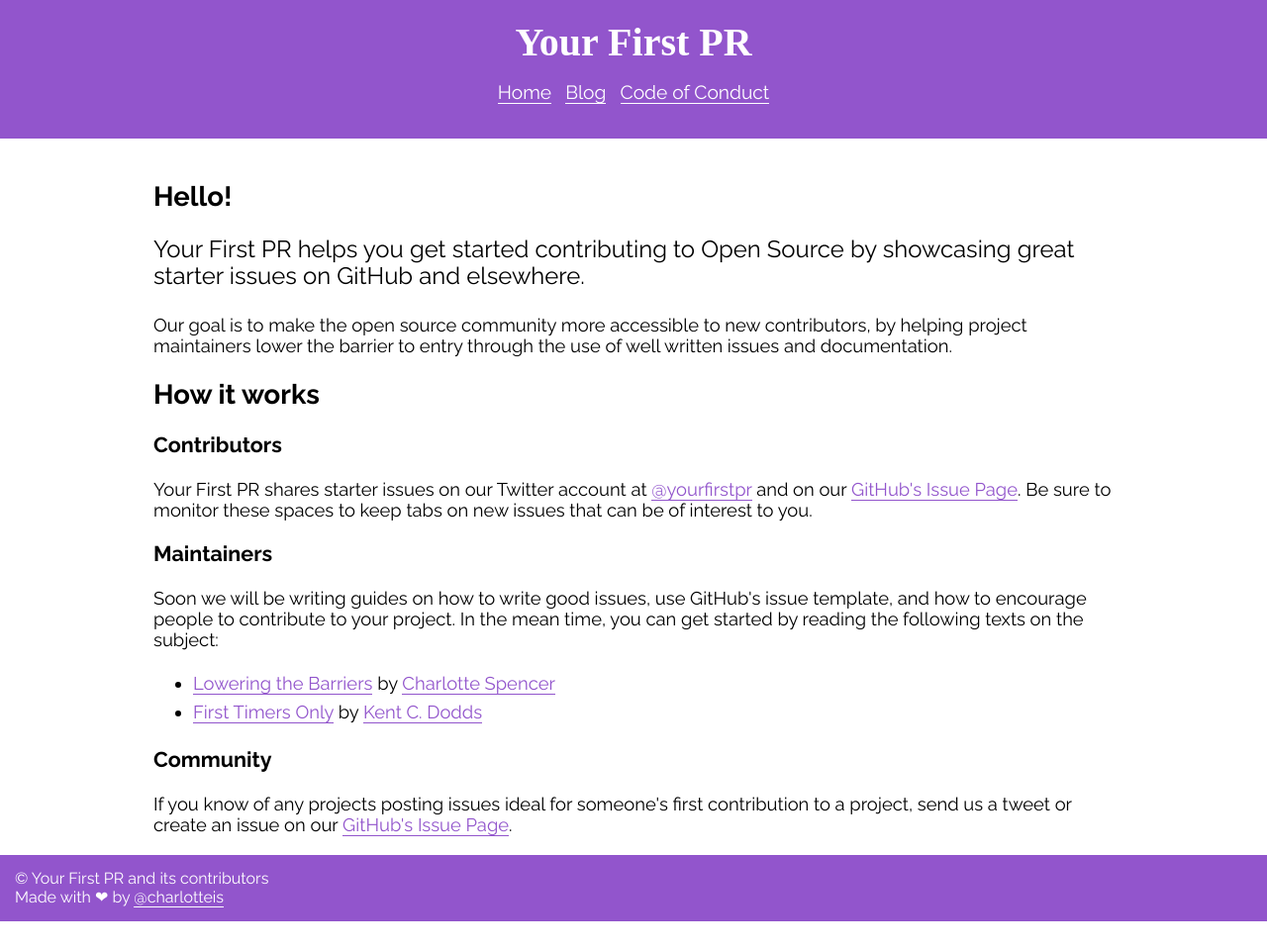
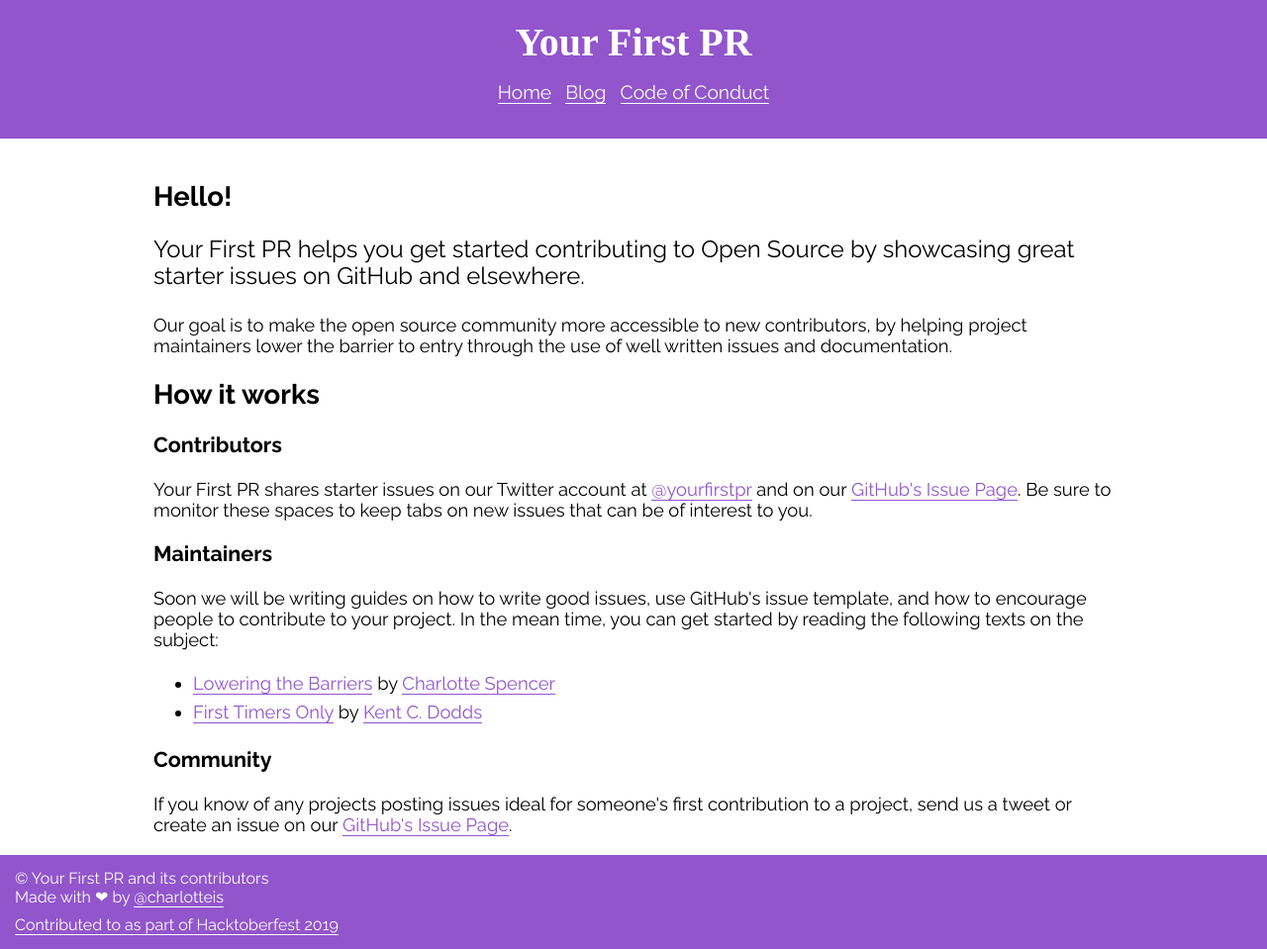
Before and after one commit to yourfirstpr/yourfirstpr.github.io, a Jekyll site: the page built from index.html, in a window 1280 px wide. Shown: the whole page at 99% size. Built offline with Jekyll 4.4.1, drawn with Linux system fonts in a browser that asks for light colours; nearby versions of some CDN libraries; some web fonts are replaced; before the commit the page ends 931 px from its top, so only the background shows below that.

Commit message:
Added Hacktoberfest Link.
The project is used by Hacktoberfest fest so thought I would link Hacktoberfest for anyone wanting to see what it’s about!

```diff
--- a/_includes/footer.html
+++ b/_includes/footer.html
@@ -2,5 +2,6 @@
   <p>
     &copy; Your First PR and its contributors<br>
     Made with <span style="font-family: initial">&#10084;</span> by <a href='https://twitter.com/charlotteis'>@charlotteis</a>
+    <p><a href=https://hacktoberfest.digitalocean.com>Contributed to as part of Hacktoberfest 2019</a>
   </p>
 </footer>
```
